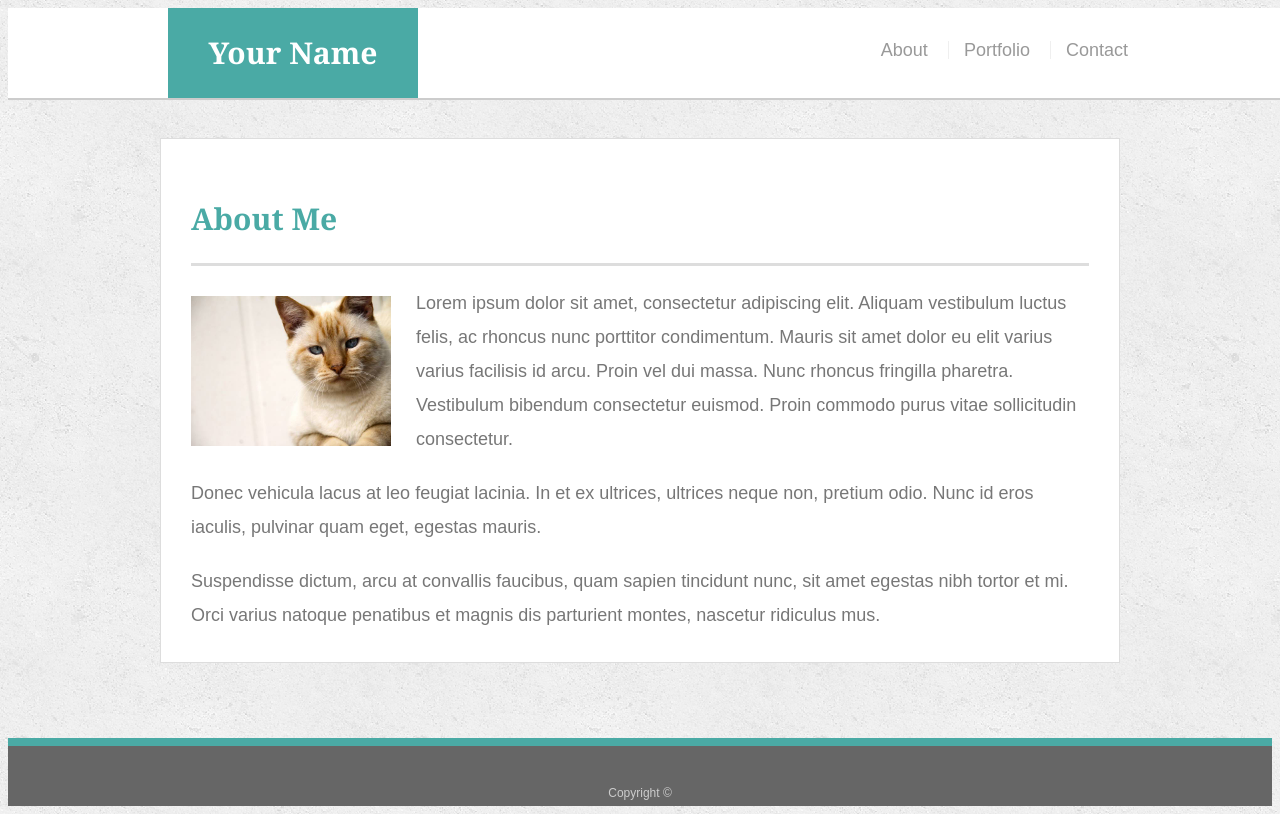
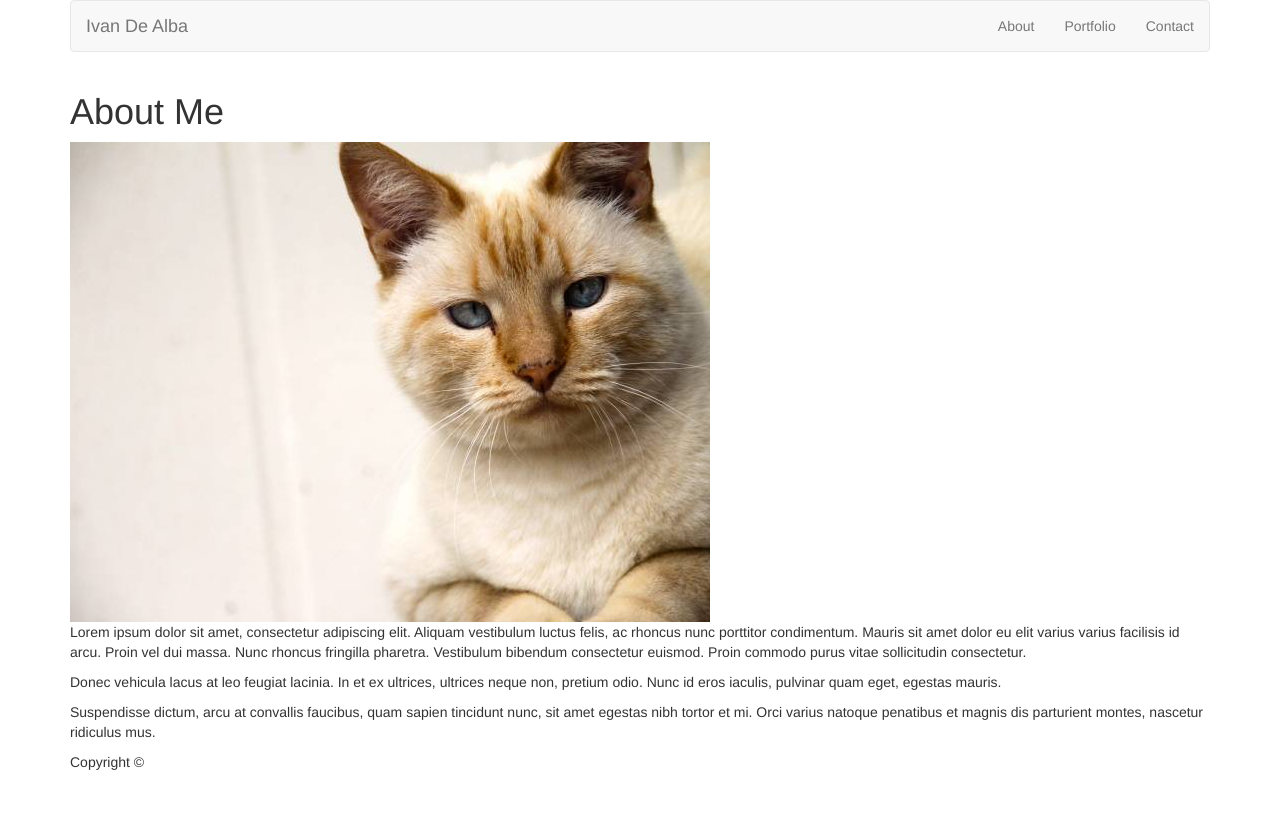
Before and after one commit to ivan-dealba/Bootstrap-Portfolio, a plain HTML site: page index.html in a window 1280 px wide. Drawn offline with nearby package versions, Linux system fonts and the light colour scheme.

Commit message:
Included bootstrap link and added navbar feature

```diff
--- a/index.html
+++ b/index.html
@@ -4,18 +4,27 @@
 <head>
   <meta charset="UTF-8">
   <title>About | Your Name</title>
-  <link rel="stylesheet" type="text/css" href="assets/css/style.css">
+  <!-- <link rel="stylesheet" type="text/css" href="assets/css/style.css"> -->
+  <link rel="stylesheet" href="https://maxcdn.bootstrapcdn.com/bootstrap/3.4.0/css/bootstrap.min.css">
+  <script src="https://ajax.googleapis.com/ajax/libs/jquery/3.4.1/jquery.min.js"></script>
+  <script src="https://maxcdn.bootstrapcdn.com/bootstrap/3.4.0/js/bootstrap.min.js"></script>
 </head>
 
 <body>
 
   <header id="masthead">
     <div class="container">
-      <a href="index.html" id="logo">Your Name</a>
-      <nav>
-        <a href="index.html">About</a>
-        <a href="portfolio.html">Portfolio</a>
-        <a href="contact.html">Contact</a>
+      <nav class="navbar navbar-default">
+        <div class="container-fluid">
+          <div class="navbar-header">
+            <a class="navbar-brand" href="index.html">Ivan De Alba</a>
+          </div>
+          <ul class="nav navbar-nav navbar-right">
+            <li><a href="index.html">About</a></li>
+            <li><a href="portfolio.html">Portfolio</a></li>
+            <li><a href="contact.html">Contact</a></li>
+          </ul>
+        </div>
       </nav>
     </div>
   </header>
```
